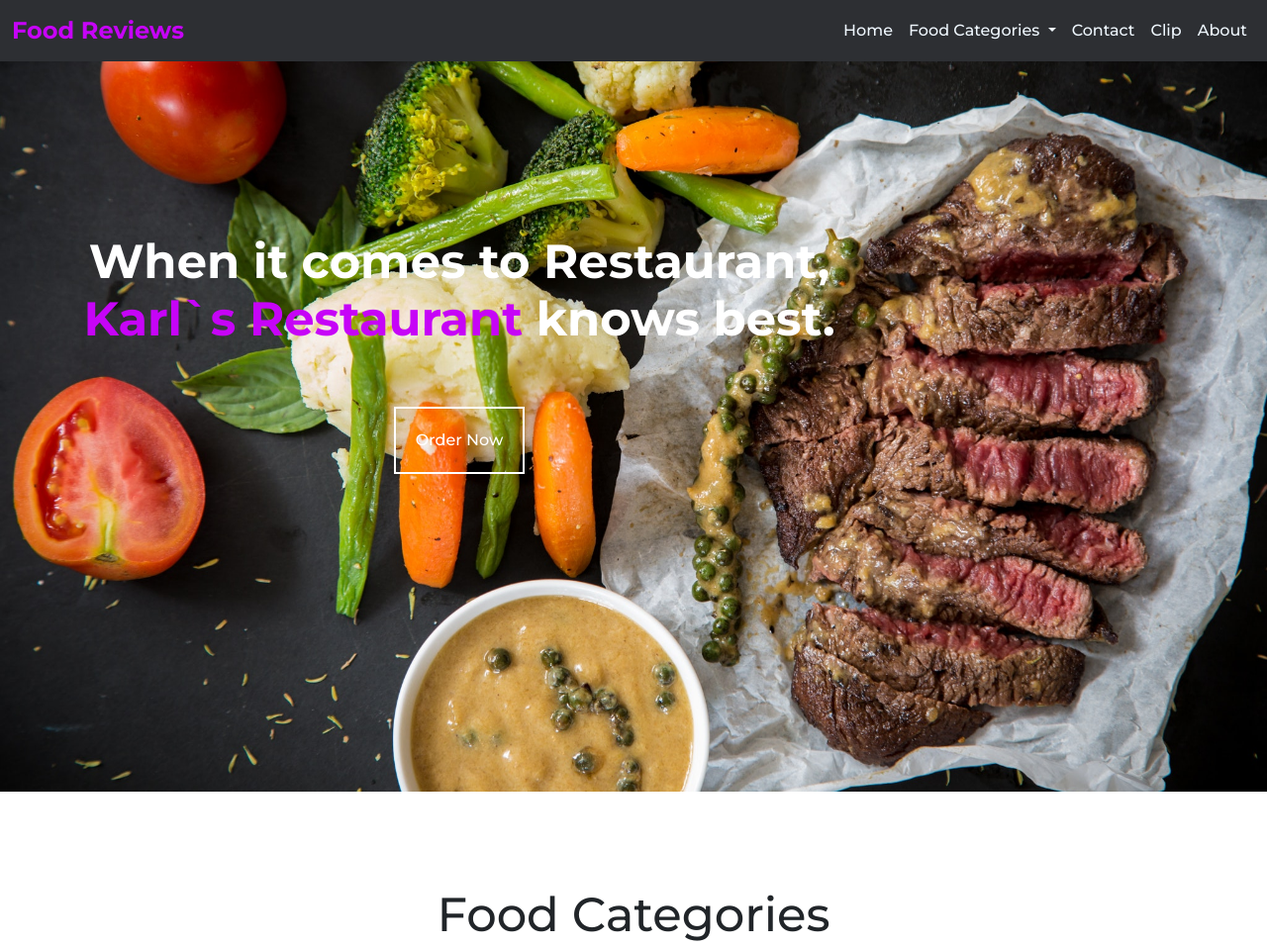
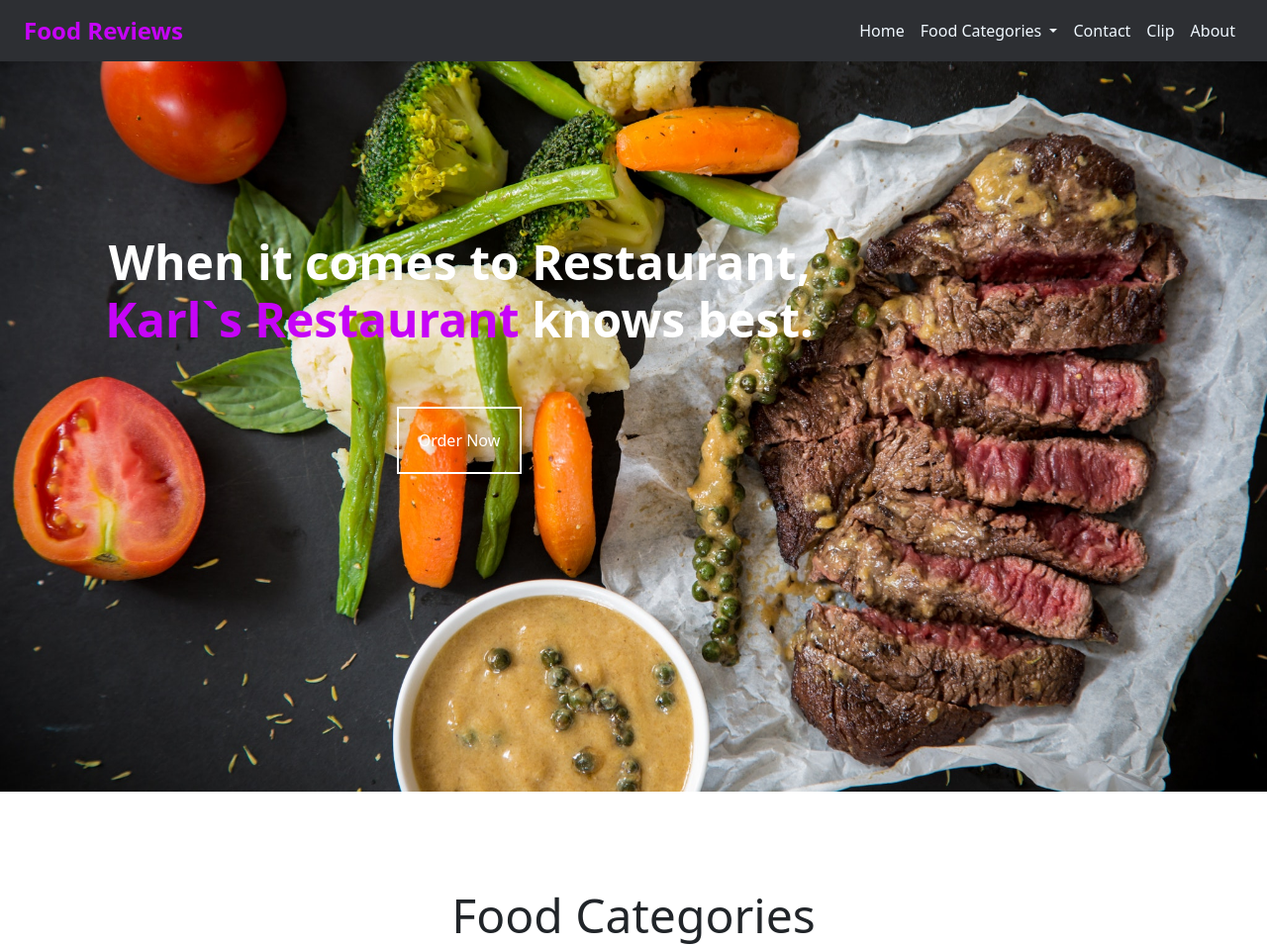
Before and after one commit to yonardpogi/FoodReview, a plain HTML site: page index.html in a window 1280 px wide. Shown: the top 957 px of the page at 99% size. Drawn offline with nearby package versions, Linux system fonts and the light colour scheme; files that its build step writes are made by us from their sources; a script that the page names is missing; files whose address does not match are found by name.

Commit message:
Update index.html

```diff
--- a/index.html
+++ b/index.html
@@ -12,8 +12,7 @@
     <link rel="stylesheet" href="https://unpkg.com/swiper@8/swiper-bundle.min.css" />
     <!-- <link href="https://cdn.jsdelivr.net/npm/bootstrap@5.3.0-alpha3/dist/css/bootstrap.min.css" rel="stylesheet"
         integrity="sha384-KK94CHFLLe+nY2dmCWGMq91rCGa5gtU4mk92HdvYe+M/SXH301p5ILy+dN9+nJOZ" crossorigin="anonymous"> -->
-
-</head>
+   <link href="https://cdn.jsdelivr.net/npm/bootstrap@5.0.2/dist/css/bootstrap.min.css" rel="stylesheet" integrity="sha384-EVSTQN3/azprG1Anm3QDgpJLIm9Nao0Yz1ztcQTwFspd3yD65VohhpuuCOmLASjC" crossorigin="anonymous">
 
 <body class="no-scroll">
     <div class='spinner-wrapper'>
```
